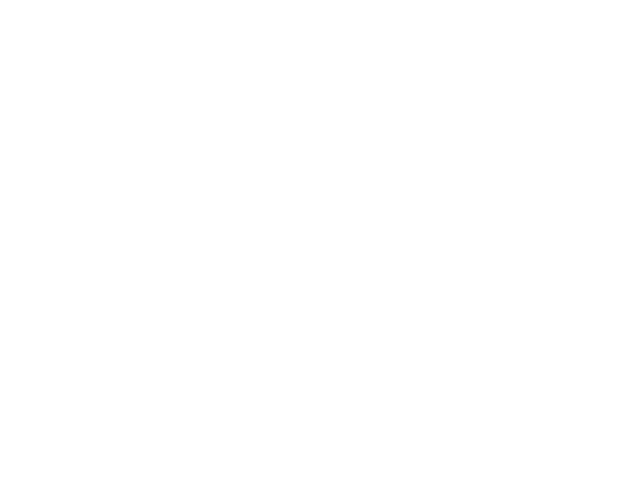
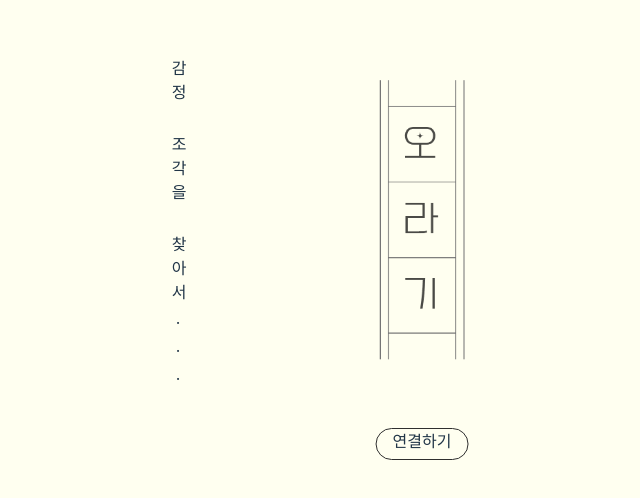
Before and after one commit to crown-3/gdsc-2023-hackathon, a React (Vite) app: page /pending in a window 1280 px wide. Before the commit this address had no page. Shown: the part 180-678 px from the top of the page, without its empty margins (218-858 px from the left). Built offline with nearby package versions, Linux system fonts and the light colour scheme.

Commit message:
temp commit

```diff
--- a/src/App.tsx
+++ b/src/App.tsx
@@ -6,6 +6,7 @@ import Main from './view/Main/Main';
 import MyLog from './view/MyLog/MyLog';
 import WriteOrigin from './view/WriteOrigin/WriteOrigin';
 import "./styles/common.css";
+import Pending from './view/Pending/Pending.tsx';
 
 export default function App() {
   return (
@@ -16,6 +17,7 @@ export default function App() {
 					<Route path="/" element={<Main />}></Route>
           <Route path="/my-log" element={<MyLog />}></Route>
           <Route path="/write-origin" element={<WriteOrigin />}></Route>
+          <Route path="/pending" element={<Pending />}></Route>
 				</Routes>
 			</BrowserRouter>
     </ThemeProvider>
--- /dev/null
+++ b/src/component/Button.tsx
@@ -0,0 +1,15 @@
+import styled from "styled-components";
+
+const ButtonWrapper = styled.div`
+    display : inline-block;
+    height : 2em;
+    border-radius : 1em;
+    border : 1px var(--secondary-color) solid;
+    padding : 0 1em;
+`;
+
+export default function Button(props:any) {
+    return (
+        <ButtonWrapper>{props.label}</ButtonWrapper>
+    );
+}
--- a/src/styles/common.css
+++ b/src/styles/common.css
@@ -1,6 +1,10 @@
 :root {
     --min-padding : 2rem;
     --primary-color : #fffff0;
+    --secondary-color : #2F2F2F;
+
+    --font-size-h1 : 26px;
+
 }
 
 * {
--- a/src/view/Pending/Pending.tsx
+++ b/src/view/Pending/Pending.tsx
@@ -1,4 +1,6 @@
 import styled from "styled-components";
+import LogoVertical from "../../assets/oragi_vertical.png";
+import Button from "../../component/Button";
 
 const PendingWrapper = styled.div`
     position : absolute;
@@ -10,11 +12,51 @@ const PendingWrapper = styled.div`
     background-color : var(--primary-color);
 `;
 
+const LogoWrapper = styled.div`
+    position : absolute;
+    display : inline-block;
+    top : 50%;
+    left : 50%;
+    transform : translate(-50%, -50%);
+    width : 85px;
+    height : 280px;
+
+    img {
+        display : inline-block;
+        width : 100%;
+        height : 100%;
+    }
+`;
+
+const PhraseWrapper = styled.div`
+    position : absolute;
+    display : inline-block;
+    top : 30%;
+    left : 30%;
+    writing-mode: vertical-rl;
+    text-orientation: upright;
+    letter-spacing : .5rem;
+`;
+
+const ButtonWrapper = styled.span`
+    position : absolute;
+    bottom : 20%;
+    left : 50%;
+
+    transform : translateX(-50%);
+    margin : 0 auto;
+
+`
 
 
 export default function Pending(){
     return (
         <PendingWrapper>
+            <LogoWrapper>
+                <img src={LogoVertical}></img>
+            </LogoWrapper>
+            <PhraseWrapper>감정 조각을 찾아서...</PhraseWrapper>
+            <ButtonWrapper><Button label="연결하기"></Button></ButtonWrapper>
         </PendingWrapper>
     );
 }
```
Also changed, not shown: src/assets/oragi_vertical.png (added).
